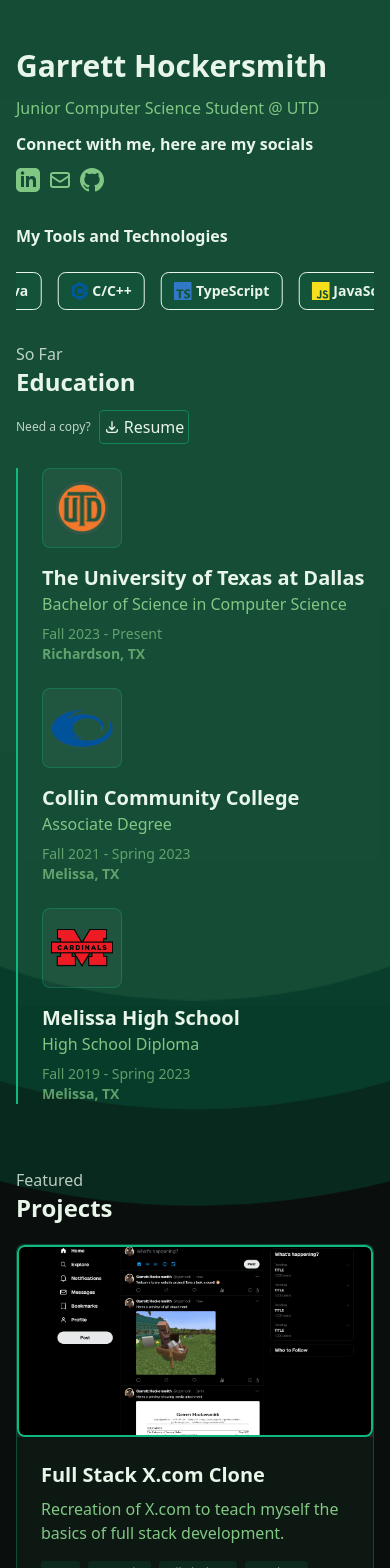
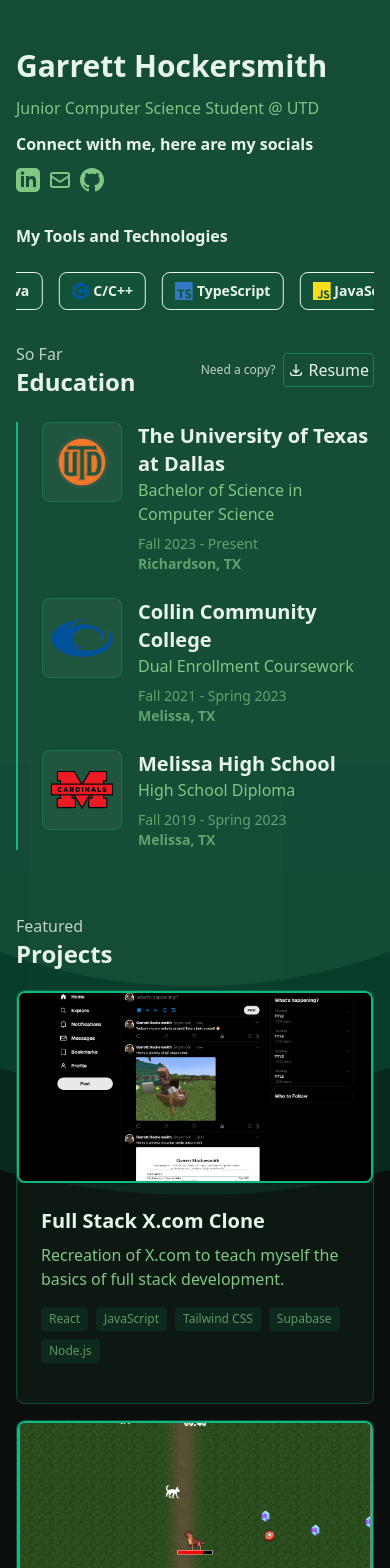
Before and after one commit to garrhock/portfolio-website, a React (Vite) app: page / in a window 390 px wide. Shown: the top 1568 px of the page. Built offline with nearby package versions, Linux system fonts and the light colour scheme.

Commit message:
Updated education section

```diff
--- a/src/components/Education.jsx
+++ b/src/components/Education.jsx
@@ -10,7 +10,7 @@
     },
     {
       school: "Collin Community College",
-      degree: "Associate Degree",
+      degree: "Dual Enrollment Coursework",
       period: "Fall 2021 - Spring 2023",
       location: "Melissa, TX",
       logo: `${baseUrl}images/collinlogo.png`
@@ -26,7 +26,7 @@
 
   return (
     <div className="mb-16">
-      <div className="flex flex-col gap-3 sm:flex-row sm:items-end sm:justify-between mb-6">
+      <div className="flex flex-row gap-3 sm:flex-row sm:items-end justify-between mb-6">
         <div>
           <p className="text-text-primary/80">So Far</p>
           <h2 className="text-2xl font-bold text-text-primary">Education</h2>
@@ -48,7 +48,7 @@
       </div>
       <div className="space-y-6 border-l-2 border-primary pl-6">
         {education.map((edu, index) => (
-          <div key={index} className="flex flex-col sm:flex-row gap-4">
+          <div key={index} className="flex flex-row sm:flex-row gap-4">
             <div className="w-20 h-20 shrink-0 border border-primary/30 rounded-lg overflow-hidden bg-white/5 p-2 flex items-center justify-center">
               <img
                 src={edu.logo}
--- a/src/components/Projects.jsx
+++ b/src/components/Projects.jsx
@@ -1,21 +1,51 @@
+import { useEffect, useState } from "react"
+
 function Projects() {
   const baseUrl = import.meta.env.BASE_URL
   const projects = [
     {
       title: "Full Stack X.com Clone",
       description: "Recreation of X.com to teach myself the basics of full stack development.",
-      tech: ["React", "JavaScript", "Tailwind CSS", "Supabase"],
-      link: "#",
+      tech: ["React", "JavaScript", "Tailwind CSS", "Supabase" , "Node.js"],
+      link: "https://github.com/garrhock/x-clone",
       image: `${baseUrl}images/XCLONE.png`
     },
     {
       title: "Paws VS Claws",
       description: "Survival-action roguelite game like Vampire Survivors but with cats and dogs.",
       tech: ["Java","Greenfoot"],
-      link: "#",
+      link: "https://github.com/garrhock/Paws-VS-Claws",
       image: `${baseUrl}images/PVC.png`
     },
   ]
+
+  const [activeProject, setActiveProject] = useState(null)
+
+  useEffect(() => {
+    if (!activeProject) {
+      return
+    }
+
+    const handleKeyDown = (event) => {
+      if (event.key === "Escape") {
+        setActiveProject(null)
+      }
+    }
+
+    document.addEventListener("keydown", handleKeyDown)
+
+    return () => {
+      document.removeEventListener("keydown", handleKeyDown)
+    }
+  }, [activeProject])
+
+  const openProject = (project) => {
+    setActiveProject(project)
+  }
+
+  const closeProject = () => {
+    setActiveProject(null)
+  }
 
   return (
     <div className="mb-16">
@@ -23,7 +53,12 @@
       <h2 className="text-2xl font-bold text-text-primary">Projects</h2>
       <div className="flex flex-col md:flex-row gap-4 py-5">
         {projects.map((project, index) => (
-          <a href={project.link} key={index} className="cursor-pointer w-full md:w-1/2 border border-primary/30 rounded-lg overflow-hidden hover:border-primary transition-all bg-bg-card/30">
+          <button
+            type="button"
+            key={index}
+            onClick={() => openProject(project)}
+            className="text-left cursor-pointer w-full md:w-1/2 border border-primary/30 rounded-lg overflow-hidden hover:border-primary transition-all bg-bg-card/30"
+          >
             <div className="w-full h-48 sm:h-60 bg-bg-card overflow-hidden">
               <img
                 src={project.image}
@@ -36,13 +71,74 @@
               <p className="text-text-secondary mb-4">{project.description}</p>
               <div className="flex flex-wrap gap-2 mb-4">
                 {project.tech.map((tech, i) => (
-                  <span key={i} className="text-xs text-text-secondary/70 bg-primary/10 px-1 py-1 rounded">{tech}</span>
+                  <span key={i} className="text-xs text-text-secondary/70 bg-primary/10 px-2 py-1 rounded">{tech}</span>
                 ))}
               </div>
             </div>
-          </a>
+          </button>
         ))}
       </div>
+      {activeProject && (
+        <div
+          className="fixed inset-0 z-50 flex items-center justify-center bg-black/70 p-4"
+          onClick={closeProject}
+          role="dialog"
+          aria-modal="true"
+          aria-label={`${activeProject.title} details`}
+        >
+          <div
+            className="w-full max-w-3xl overflow-hidden rounded-xl border border-primary/40 bg-bg-card/95 shadow-xl"
+            onClick={(event) => event.stopPropagation()}
+          >
+            <div className="flex items-start justify-between gap-4 border-b border-primary/20 p-6">
+              <div>
+                <p className="text-text-primary/70 text-sm">Featured Project</p>
+                <h3 className="text-2xl font-bold text-text-primary">{activeProject.title}</h3>
+              </div>
+              <button
+                type="button"
+                onClick={closeProject}
+                className="text-text-secondary hover:text-text-primary transition-colors"
+                aria-label="Close project details"
+              >
+                Close
+              </button>
+            </div>
+            <div className="grid gap-6 p-6 md:grid-cols-2">
+              <div className="w-full h-48 md:h-full bg-bg-card/80 overflow-hidden rounded-lg">
+                <img
+                  src={activeProject.image}
+                  alt={`${activeProject.title} preview`}
+                  className="w-full h-full object-cover"
+                />
+              </div>
+              <div className="flex flex-col gap-4">
+                <p className="text-text-secondary">{activeProject.description}</p>
+                <div className="flex flex-wrap gap-2">
+                  {activeProject.tech.map((tech, i) => (
+                    <span
+                      key={i}
+                      className="text-xs text-text-secondary/70 bg-primary/10 px-2 py-1 rounded"
+                    >
+                      {tech}
+                    </span>
+                  ))}
+                </div>
+                {activeProject.link && activeProject.link !== "#" ? (
+                  <a
+                    href={activeProject.link}
+                    target="_blank"
+                    rel="noreferrer"
+                    className="inline-flex items-center justify-center rounded-full border border-primary/50 px-4 py-2 text-sm font-semibold text-text-primary transition hover:border-primary hover:bg-primary/10"
+                  >
+                    View project
+                  </a>
+                ) : null}
+              </div>
+            </div>
+          </div>
+        </div>
+      )}
     </div>
   )
 }
```
